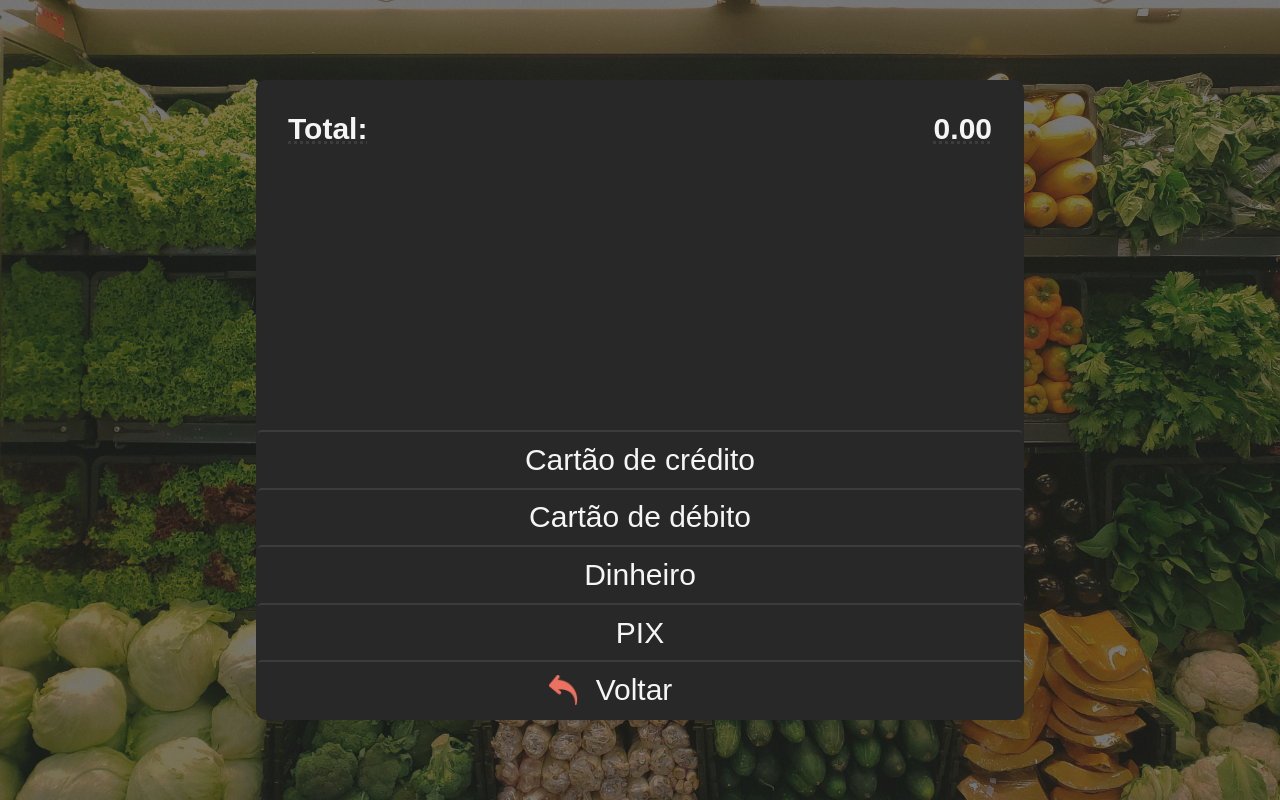
After one commit to gabrielqnunes/projeto_gama_1, a Flask app: page /marketplace/submit in a window 1280 px wide. The commit adds this page. Run offline with Flask 2, Linux system fonts and the light colour scheme.

Commit message:
Funcionalidade de carrinho terminada

```diff
--- a/app/app.py
+++ b/app/app.py
@@ -29,7 +29,6 @@ def product_create():
     name = request.form['product-name']
     price = request.form['product-price']
     # FUNCIONALIDADE DE CADASTRAR PRODUTO #######################
-    print(name, price)
     return redirect('/management/product')
 
 
@@ -39,7 +38,6 @@ def product_update():
     price = request.form['product-price']
     productId = request.form['product-id']
     # FUNCIONALIDADE DE ATUALIZAR PRODUTO #########################
-    print(name, price, productId)
     return redirect('/management/product')
 
 
@@ -47,30 +45,35 @@ def product_update():
 def product_remove():
     productId = request.form['product-id']
     # FUNCIONALIDADE DE REMOVER ##########################
-    print(productId)
     return redirect('/management/product')
 
 
 @app.route('/marketplace')
 def marketplace():
+    carrinho.clear_items()
     products = CarregaProduto.LoadProduto(app.root_path)
     return render_template('marketplace.html', products=products)
 
 
-@app.route('/marketplace_add', methods=['POST'])
+@app.route('/marketplace/add', methods=['POST'])
 def marketplace_add():
     product = request.form['product']
     carrinho.adiciona_produto(product)
-    print(carrinho.get_items())
     return '', 204
 
 
-@app.route('/marketplace_remove', methods=['POST'])
+@app.route('/marketplace/remove', methods=['POST'])
 def marketplace_remove():
     product = request.form['product']
     carrinho.remove_produto(product)
-    print(carrinho.get_items())
     return '', 204
+
+
+@app.route('/marketplace/submit')
+def marketplace_submit():
+    items = carrinho.get_items()
+    total = carrinho.get_total()
+    return render_template('payment.html', items=items, total=total)
 
 
 if (__name__ == '__main__'):
--- a/app/services/Carrinho.py
+++ b/app/services/Carrinho.py
@@ -6,6 +6,9 @@ class Carrinho:
 
     def get_items(self):
         return self._items
+
+    def clear_items(self):
+        self._items = []
 
     def adiciona_produto(self, produto: str):
         produto = json.loads(produto.replace("'", '"'))
@@ -24,3 +27,9 @@ class Carrinho:
                     item['quantity'] -= 1
                 else:
                     self._items.remove(item)
+
+    def get_total(self):
+        valor_total = 0
+        for item in self._items:
+            valor_total += item['preco'] * item['quantity']
+        return f'{valor_total:.2f}'
--- a/app/static/data/Produtos.json
+++ b/app/static/data/Produtos.json
@@ -55,11 +55,6 @@
         "preco": 4.15
     },
     {
-        "id": 12,
-        "nome": "Busque o conhecimento",
-        "preco": 0.0
-    },
-    {
         "id": 13,
         "nome": "Propolis",
         "preco": 3.75
--- a/app/static/styles/marketplace.css
+++ b/app/static/styles/marketplace.css
@@ -36,10 +36,10 @@ main {
     gap: 2em;
     flex-wrap: wrap;
     padding: 2em;
-    padding-bottom: 10%;
+    padding-bottom: 12%;
 
     list-style: none;
-    background-color: rgba(38, 38, 38, 0.8);
+    background-color: rgba(38, 38, 38, 0.6);
 
     color: whitesmoke;
 
@@ -131,4 +131,5 @@ main {
 
 .black-scrollbar::-webkit-scrollbar-thumb {
     background-color: rgb(60, 60, 60);
+    border-radius: 10px;
 }
--- /dev/null
+++ b/app/static/styles/payment.css
@@ -0,0 +1,124 @@
+* {
+    margin: 0;
+    padding: 0;
+    margin: 0;
+    box-sizing: border-box;
+    font-family: Arial, Helvetica, sans-serif;
+}
+
+html,
+body {
+    height: 100%;
+    width: 100%;
+}
+
+body {
+    background-image: url('/static/images/market.jpg');
+    background-position: center;
+    background-size: cover;
+    background-repeat: no-repeat;
+}
+
+.cover {
+    height: 100%;
+    width: 100%;
+    display: flex;
+    align-items: center;
+    justify-content: center;
+
+    background-color: rgba(38, 38, 38, 0.6);
+}
+
+main {
+    height: 80%;
+    width: 60%;
+    display: flex;
+    flex-direction: column;
+    align-items: center;
+    justify-content: space-evenly;
+
+    border: 2px solid rgb(40, 40, 40);
+    border-radius: 10px;
+    background-color: rgb(40, 40, 40);
+}
+
+.items-list {
+    width: 100%;
+    flex: 1;
+    display: flex;
+    flex-direction: column;
+    gap: 1em;
+    padding: 1em;
+
+    list-style: none;
+    text-decoration: none;
+    font-size: 30px;
+    color: whitesmoke;
+
+    overflow: scroll;
+}
+
+.black-scrollbar::-webkit-scrollbar {
+    width: 1rem;
+    height: 0rem;
+    background-color: rgb(40, 40, 40);
+}
+
+.black-scrollbar::-webkit-scrollbar-thumb {
+    background-color: rgb(60, 60, 60);
+    border-radius: 10px;
+}
+
+.items-list li {
+    display: flex;
+    width: 100%;
+    justify-content: space-between;
+    gap: 3em;
+    text-decoration: underline dotted;
+    text-decoration-color: rgb(60, 60, 60);
+}
+
+.items-list li:last-child {
+    font-weight: bold;
+}
+
+.payment-methods {
+    flex: 1;
+    width: 100%;
+    display: flex;
+    flex-direction: column;
+}
+
+.payment-methods button {
+    flex: 1;
+    background-color: rgb(40, 40, 40);
+    border: 0;
+    border-top: 2px solid rgb(60, 60, 60);
+    border-radius: 4px;
+    padding: .2em;
+
+    font-size: 30px;
+    color: whitesmoke;
+    transition: .5s;
+}
+
+.payment-methods button:hover {
+    background-color: rgb(60, 60, 60);
+    transition: .5s;
+    cursor: pointer;
+}
+
+.back {
+    display: flex;
+    align-items: center;
+    justify-content: center;
+    gap: .6em;
+
+    text-decoration: none;
+    color: whitesmoke;
+    padding-right: 2em;
+}
+
+.back img {
+    height: 1em;
+}
--- a/app/templates/marketplace.html
+++ b/app/templates/marketplace.html
@@ -39,7 +39,7 @@
                     <img src="{{ url_for('static', filename='images/curve-arrow.png') }}" alt="row_left">
                     <span>Voltar</span>
                 </a>
-                <a href="#">
+                <a href="{{ url_for('marketplace_submit') }}">
                     <img src="{{ url_for('static', filename='images/file-submit.png') }}" alt="submit">
                     <span>Finalizar</span>
                 </a>
--- /dev/null
+++ b/app/templates/payment.html
@@ -0,0 +1,46 @@
+<!DOCTYPE html>
+<html lang="en">
+
+<head>
+    <meta charset="UTF-8">
+    <meta http-equiv="X-UA-Compatible" content="IE=edge">
+    <meta name="viewport" content="width=device-width, initial-scale=1.0">
+    <title>Finalizar</title>
+
+    <link rel="stylesheet" href="{{ url_for('static', filename='styles/payment.css') }}">
+</head>
+
+<body>
+    <div class="cover">
+        <main>
+            <ul class="items-list black-scrollbar">
+                {% for item in items%}
+                <li class="item">
+                    <span>{{ item['nome'] }} x {{ item['quantity'] }}</span>
+                    <span>{{ item['quantity'] * item['preco'] }}</span>
+                </li>
+                {% endfor %}
+
+                <li class="item">
+                    <span>Total:</span>
+                    <span>{{ total }}</span>
+                </li>
+            </ul>
+            <nav class="payment-methods">
+                <button>Cartão de crédito</button>
+                <button>Cartão de débito</button>
+                <button>Dinheiro</button>
+                <button>PIX</button>
+                <button>
+                    <a href="{{ url_for('marketplace') }}" class="back">
+                        <img src="{{ url_for('static', filename='images/curve-arrow.png') }}" alt="">
+                        <span>Voltar</span>
+                    </a>
+                </button>
+            </nav>
+        </main>
+    </div>
+
+</body>
+
+</html>
```
